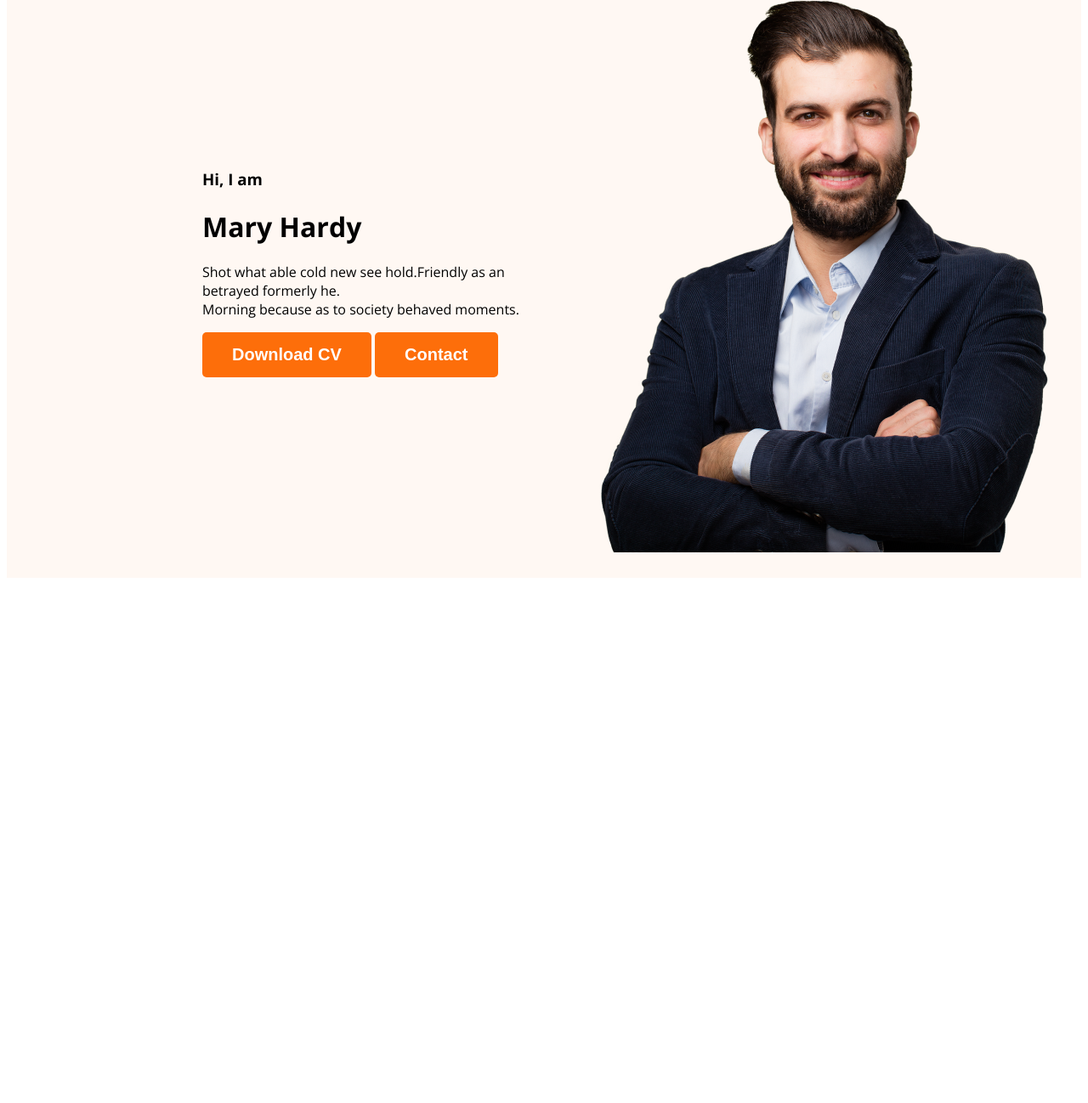
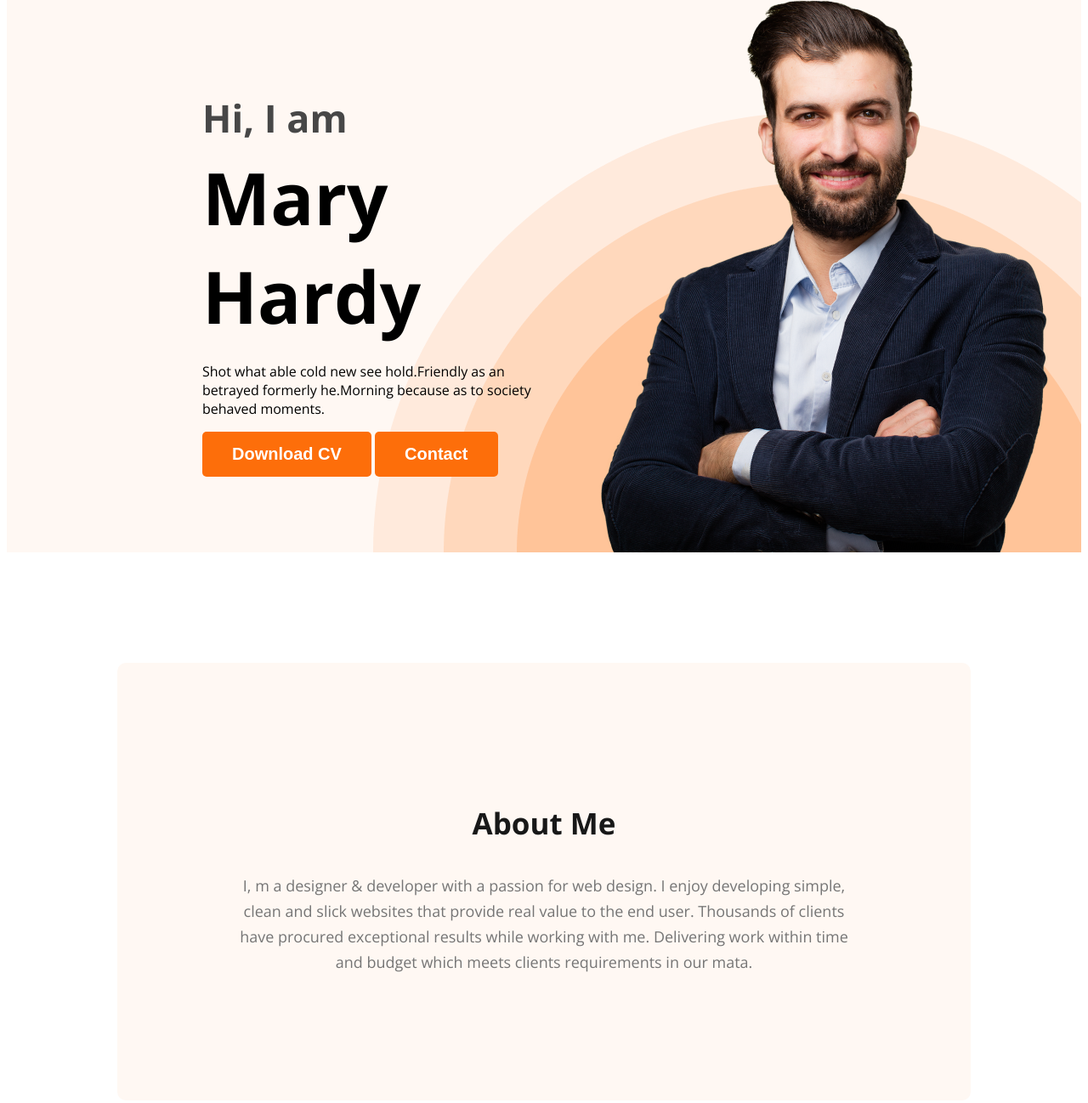
Before and after one commit to Arafath3/portfolio, a plain HTML site: page index.html in a window 1280 px wide. Shown: the part 215-1513 px from the top of the page at 85% size. Before the commit the page ends 903 px from the top, so only its background shows below. Drawn offline with nearby package versions, Linux system fonts and the light colour scheme.

Commit message:
about section created

```diff
--- a/Styles/portfolio.css
+++ b/Styles/portfolio.css
@@ -18,6 +18,13 @@ body {
     padding: 15px 35px;
 }
 
+.section-title {
+    color: #181818;
+    text-align: center;
+    font-size: 35px;
+    font-weight: 700;
+
+}
 
 
 
@@ -27,6 +34,7 @@ nav {
     justify-content: space-between;
     align-items: center;
     margin: 0px 200px;
+
 }
 
 .nav-title {
@@ -52,16 +60,55 @@ nav a {
 
 /* header related styles */
 .header {
-    background: #FFF8F3;
+    background-color: #FFF8F3;
+    background-image: url("../images/header_bg.png");
+    background-repeat: no-repeat;
+    background-position: bottom right;
 }
 
 .banner {
-    padding: 30px 30px 30px 230px;
+    padding: 30px 30px 0px 230px;
     display: flex;
     align-items: center;
+    justify-content: space-between;
 }
 
-.banner .banner-img{
+.banner .banner-img {
     width: 584px;
     height: 676px;
 }
+
+.banner-greeting {
+    color: var(--dark-02, #474747);
+    font-size: 45px;
+    font-weight: 600;
+    margin-bottom: 0px;
+}
+
+.banner-title {
+    font-size: 85px;
+    font-weight: 700;
+    margin-top: 5px;
+    margin-bottom: 20px;
+}
+
+.banner-contain {
+    max-width: 500px;
+}
+
+/* main section styles */
+/* About section styles */
+.about {
+    padding: 130px;
+    border-radius: 10px;
+    background: #FFF8F3;
+    margin: 130px;
+}
+
+.section-description {
+    color: #757575;
+    text-align: center;
+    font-size: 18px;
+    font-weight: 400;
+    line-height: 30px;
+}
--- a/index.html
+++ b/index.html
@@ -28,19 +28,24 @@
             <div class="banner-contain">
                 <h3 class="banner-greeting">Hi, I am</h3>
                 <h1 class="banner-title">Mary Hardy</h1>
-                <p>Shot what able cold new see hold.Friendly as an betrayed formerly he. <br>Morning because as to society
+                <p class="banner-para">Shot what able cold new see hold.Friendly as an betrayed formerly he.Morning because as to society
                     behaved moments.</p>
                 <button class="button-primary">
                     Download CV
                 </button>
-                <button class="button-primary">
+                <button class="button-primary secondry">
                     Contact
                 </button>
             </div>
             <img class="banner-img" src="./images/hardy.png" alt="">
         </div>
     </header>
-    <main></main>
+    <main>
+       <section class="about">
+        <h3 class="section-title">About Me</h3>
+        <p class="section-description">I, m a designer & developer with a passion for web design. I enjoy developing simple, clean and slick websites that provide real value to the end user. Thousands of clients have procured exceptional results while working with me. Delivering work within time and budget which meets clients requirements in our mata.</p>
+       </section>
+    </main>
     <footer></footer>
 
 </body>
```
